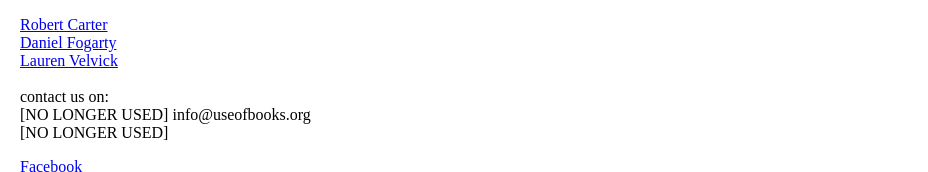
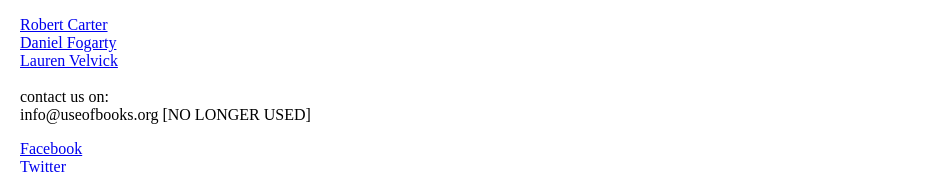
Before and after one commit to 0-fog/eclub, a plain HTML site: page eclub1.html in a window 1280 px wide. Shown: the part 1136-1308 px from the top of the page, 0-928 px from the left. Drawn offline with Linux system fonts and the light colour scheme; a script that the page names is missing.

Commit message:
Add files via upload

```diff
--- a/eclub1.html
+++ b/eclub1.html
@@ -235,14 +235,14 @@ Tickets £10/£5 concession</h3>
 </div>
 
 
-//clock was here//
+/* mail out input box was here */
 <a href="https://time.is/Salford" id="time_is_link" rel="nofollow" style="font-size:36px;color:red;background:yellow">Time in Salford:</a>
 <span id="Salford_z716" style="font-size:36px;color:red;background:yellow"></span>
 <script src="//widget.time.is/en_gb.js"></script>
 <script>
 time_is_widget.init({Salford_z716:{template:"TIME<br>DATE", date_format:"dayname daynum/monthnum/yy"}});
 </script>
-//clock was here//
+/* mail out input box was here */
 
 
 <div id="apDiv13">
@@ -263,7 +263,7 @@ time_is_widget.init({Salford_z716:{template:"TIME<br>DATE", date_format:"dayname
     <a href="http://slugsandteas.blogspot.co.uk/">Lauren Velvick</a><br />
     <br />
   contact us on:<br />
-  [NO LONGER USED] info@useofbooks.org [NO LONGER USED]<br />
+  info@useofbooks.org [NO LONGER USED]<br />
   </p>
   <p><a href="https://www.facebook.com/pages/The-Exhibition-Centre-for-the-Life-Use-of-Books/1595428420682548?fref=nf">Facebook</a><br />
     <a href="https://twitter.com/ECLUB_">Twitter</a><br />
@@ -272,8 +272,7 @@ time_is_widget.init({Salford_z716:{template:"TIME<br>DATE", date_format:"dayname
 <div id="apDiv16"><img src="Images/eclub1/lottery_black_web.png" width="300" height="81" border="0" style="margin:0px" /></div>
 
 
-//mail out image here//
-
+/* mail out input box was here */
 
 </div>
 <div id="apDiv19"><img src="Images/eclub1/frog.png" width="500" height="747" border="0" style="margin:0px" /></div>
```
